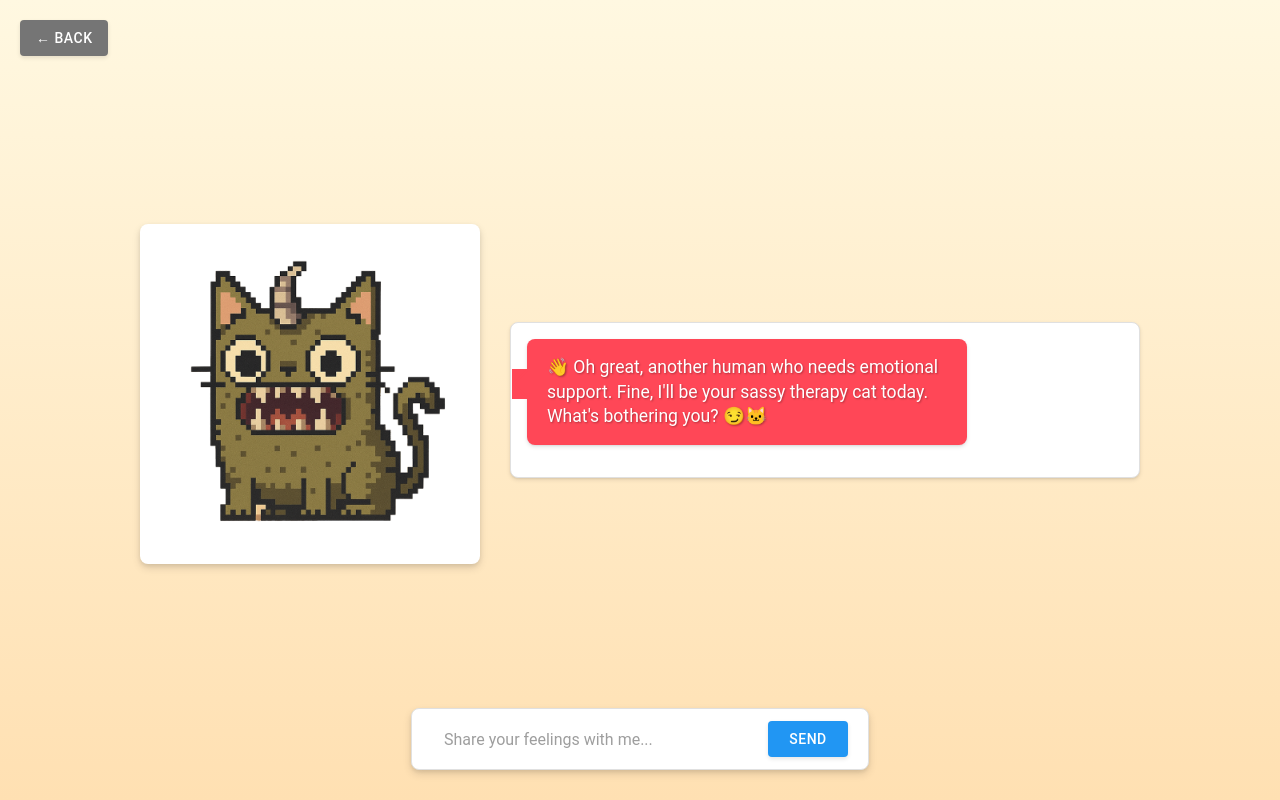
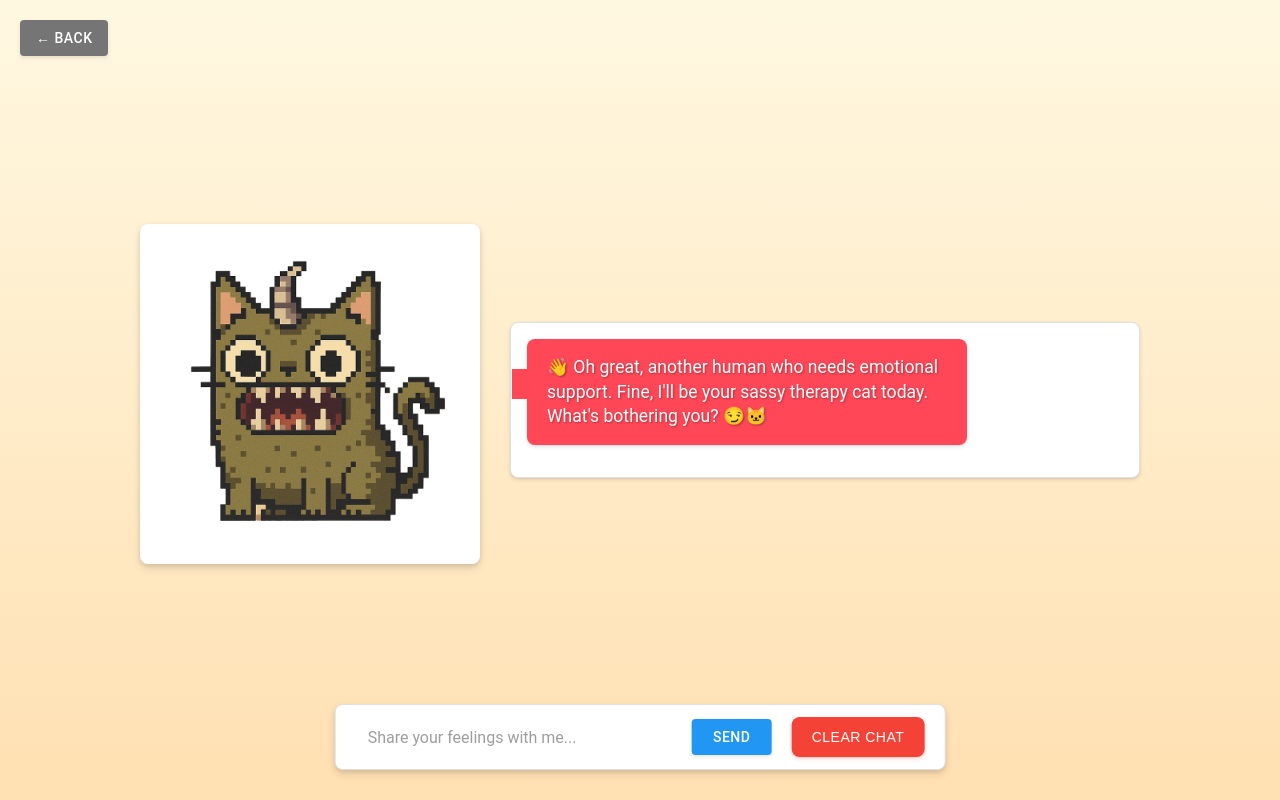
Before and after one commit to sunnieho0323/littlepal, a website: page public/chat.html in a window 1280 px wide. Drawn offline with nearby package versions, Linux system fonts and the light colour scheme; no server answers.

Commit message:
add delete button and function

```diff
--- a/public/chat.html
+++ b/public/chat.html
@@ -50,6 +50,9 @@
         <button class="send-btn" id="sendBtn" onclick="sendMessage()">
             Send
         </button>
+        <button class="clear-btn" id="clearBtn" onclick="clearChat()">
+            Clear Chat
+        </button>
     </div>
 
     <!-- Include Socket.IO client -->
--- a/public/css/chat.css
+++ b/public/css/chat.css
@@ -200,6 +200,29 @@ body {
     transform: translateY(-1px);
 }
 
+/* Clear chat button - Materialize style */
+.clear-btn {
+    background: #f44336;
+    color: white;
+    border: none;
+    padding: 12px 20px;
+    border-radius: 8px;
+    font-size: 14px;
+    font-weight: 500;
+    text-transform: uppercase;
+    letter-spacing: 0.5px;
+    cursor: pointer;
+    transition: all 0.3s cubic-bezier(0.4, 0, 0.2, 1);
+    box-shadow: 0 2px 4px rgba(244,67,54,0.2), 0 1px 2px rgba(244,67,54,0.1);
+    margin-left: 8px;
+}
+
+.clear-btn:hover {
+    background: #d32f2f;
+    transform: translateY(-2px);
+    box-shadow: 0 8px 16px rgba(244,67,54,0.15), 0 4px 8px rgba(244,67,54,0.1);
+}
+
 .send-btn:disabled {
     opacity: 0.6;
     cursor: not-allowed;
--- a/public/js/chat/chat.page.js
+++ b/public/js/chat/chat.page.js
@@ -241,6 +241,40 @@ function goBack() {
     window.location.href = '/';
 }
 
+// Clear chat function
+async function clearChat() {
+    if (confirm('Are you sure you want to clear all chat history? This action cannot be undone.')) {
+        try {
+            const result = await ChatAPI.clearChat();
+            if (result.ok) {
+                // Clear the conversation area and show welcome message
+                const conversationArea = document.getElementById('conversationArea');
+                conversationArea.innerHTML = `
+                    <div class="speech-bubble cat">
+                        <p class="speech-text">
+                            👋 Chat cleared! Ready for a fresh start? What's on your mind today? 😏🐱
+                        </p>
+                    </div>
+                `;
+
+                // Reset cat image to default
+                const catImage = document.getElementById('catImage');
+                if (catImage) {
+                    catImage.src = '/img/monster_cat.png';
+                }
+
+                console.log('Chat cleared successfully');
+            } else {
+                console.error('Failed to clear chat:', result.error);
+                alert('Failed to clear chat. Please try again.');
+            }
+        } catch (error) {
+            console.error('Error clearing chat:', error);
+            alert('Error clearing chat. Please try again.');
+        }
+    }
+}
+
 // Initialize chat page when DOM is loaded
 document.addEventListener('DOMContentLoaded', () => {
     new ChatPage();
```
Also changed, not shown: 1 other file.
